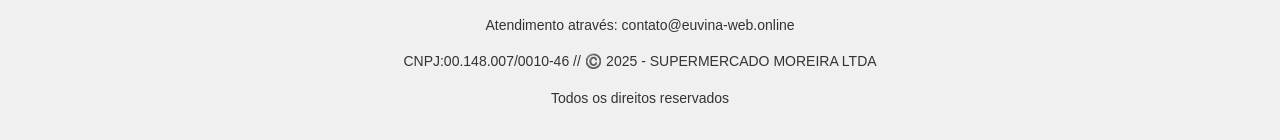
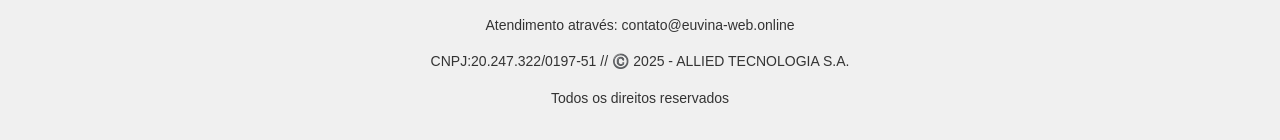
Before and after one commit to orenamsantos/segredao_reis, a plain HTML site: page index.html in a window 1280 px wide. Shown: the part 962-1102 px from the top of the page. Drawn offline with Linux system fonts and the light colour scheme.

Commit message:
Update index.html

```diff
--- a/index.html
+++ b/index.html
@@ -120,7 +120,7 @@
       — <a href="termos.html"><strong>Termos de Uso</strong></a> —
       <a href="avisos.html"><strong>Aviso Legal</strong></a>
       <p>Atendimento através: contato@euvina-web.online</p>
-      <p>CNPJ:00.148.007/0010-46 // ©️ 2025 - SUPERMERCADO MOREIRA LTDA</p>
+      <p>CNPJ:20.247.322/0197-51 // ©️ 2025 - ALLIED TECNOLOGIA S.A.</p>
       <p>Todos os direitos reservados</p>
     </div>
   </body>
```
